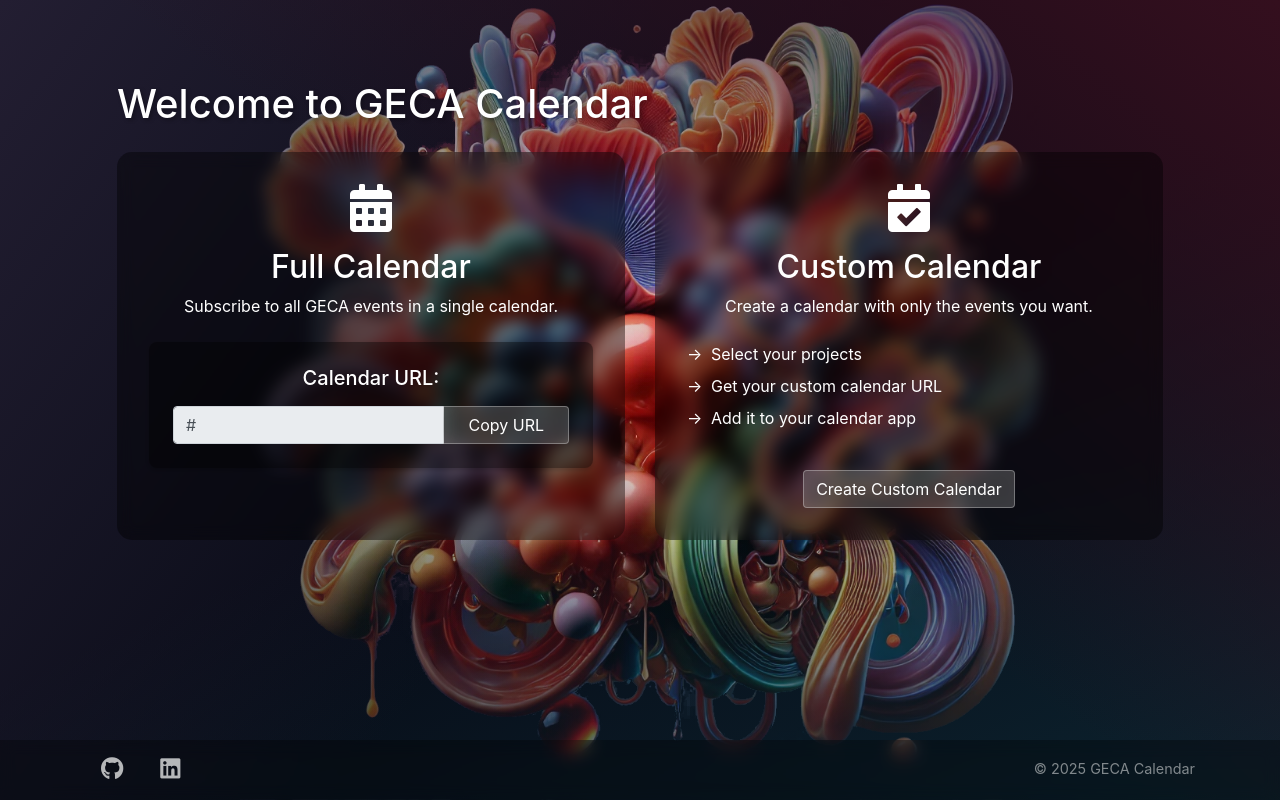
After one commit to timotif/geca-calendar, a Python web app: template app/templates/index.html in a window 1280 px wide. The commit adds this page. Run offline with Jinja, Linux system fonts and the light colour scheme; the template is opened without the code that fills it, so the values that code supplies are empty; some libraries are stand-ins or nearby versions.

Commit message:
landing page, moved general calendar to /all

```diff
--- a/app/routes.py
+++ b/app/routes.py
@@ -3,6 +3,10 @@ from app.config import DIRECTORY
 calendar = Blueprint("calendar", __name__)
 
 @calendar.route("/")
+def index():
+	return render_template("index.html")
+
+@calendar.route("/all")
 def get_general_calendar():
 	dir, calendar_file = current_app.calendar.create_full_calendar()
 	return send_from_directory(dir, calendar_file)
--- a/app/static/css/styles.css
+++ b/app/static/css/styles.css
@@ -31,6 +31,51 @@ body {
 	display: flex;
     flex-direction: column;
 }
+
+/* index.html */
+
+.welcome-container {
+    max-width: 1200px;
+    margin: 0 auto;
+    padding: 2rem;
+}
+
+.option-card {
+    background-color: rgba(0, 0, 0, 0.4);
+    backdrop-filter: blur(8px);
+    -webkit-backdrop-filter: blur(8px);
+    border-radius: 15px;
+    padding: 2rem;
+    height: 100%;
+    color: white;
+    text-align: center;
+    transition: transform 0.3s ease;
+}
+
+.option-card:hover {
+    transform: translateY(-5px);
+}
+
+.steps-list {
+    list-style: none;
+    padding: 0;
+    margin: 1.5rem 0;
+    text-align: left;
+}
+
+.steps-list li {
+    margin-bottom: 0.5rem;
+    padding-left: 1.5rem;
+    position: relative;
+}
+
+.steps-list li:before {
+    content: "→";
+    position: absolute;
+    left: 0;
+}
+
+/* projects.html */
 
 .container {
     flex: 1;
--- /dev/null
+++ b/app/templates/index.html
@@ -0,0 +1,65 @@
+{% extends "base.html" %}
+
+{% block title %}GECA Calendar{% endblock %}
+
+{% block content %}
+<div class="welcome-container">
+    <h1 class="mb-4">Welcome to GECA Calendar</h1>
+    <div class="row">
+        <div class="col-md-6 mb-4">
+			<div class="option-card">
+				<i class="fas fa-calendar-alt fa-3x mb-3"></i>
+				<h2>Full Calendar</h2>
+				<p>Subscribe to all GECA events in a single calendar.</p>
+
+				<div class="url-container">
+					<label for="full-calendar-url" class="h5 mb-3">Calendar URL:</label>
+					<div class="input-group">
+						<input type="text"
+							   id="full-calendar-url"
+							   class="form-control"
+							   value="{{ url_for('calendar.get_general_calendar', _external=True) }}"
+							   readonly>
+						<div class="input-group-append">
+							<button class="btn btn-primary px-4"
+									onclick="copyFullUrl()"
+									id="copy-full-button">
+								Copy URL
+							</button>
+						</div>
+					</div>
+				</div>
+			</div>
+		</div>
+        <div class="col-md-6 mb-4">
+            <div class="option-card">
+                <i class="fas fa-calendar-check fa-3x mb-3"></i>
+                <h2>Custom Calendar</h2>
+                <p>Create a calendar with only the events you want.</p>
+                <ul class="steps-list">
+                    <li>Select your projects</li>
+                    <li>Get your custom calendar URL</li>
+                    <li>Add it to your calendar app</li>
+                </ul>
+                <a href="/projects" class="btn btn-primary mt-3">Create Custom Calendar</a>
+            </div>
+        </div>
+    </div>
+</div>
+<script>
+	function copyFullUrl() {
+    const urlInput = document.getElementById('full-calendar-url');
+    urlInput.select();
+    document.execCommand('copy');
+
+    const button = document.getElementById('copy-full-button');
+    button.textContent = 'Copied!';
+    button.classList.add('btn-success');
+
+    setTimeout(() => {
+        button.textContent = 'Copy URL';
+        button.classList.remove('btn-success');
+    }, 2000);
+}
+</script>
+{% endblock %}
```
